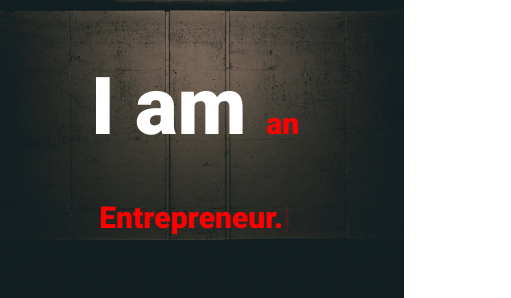
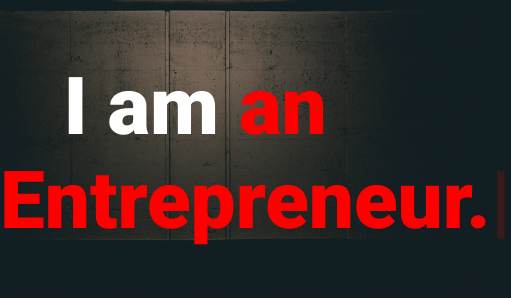
Before and after one commit to Alesio-Clement/portfolio-website-v2--day5of100, a plain HTML site: page index.html in a window 390 px wide. Shown: the part 268-566 px from the top of the page, 511 px wide, since content can reach past the window. Drawn offline with nearby package versions, Linux system fonts and the light colour scheme; animation ran at ten frames a second.

Commit message:
Update style.css

```diff
--- a/assets/css/style.css
+++ b/assets/css/style.css
@@ -227,10 +227,10 @@ background: linear-gradient(to top, #ffe838, #fd57bf);
 }
 
 .landing-text h1 span{
-    font-size: 10.5rem;
+
     font-family: "Roboto", sans-serif;
    color:red;
-   font-weight: 900;
+
 
 }
 
@@ -548,7 +548,7 @@ background-color: #ffe838;
     }
 
     .landing-text h1 span{
-        font-size: 3rem;
+
         font-family: "Roboto", sans-serif;
        color:red;
        font-weight: 900;
```
